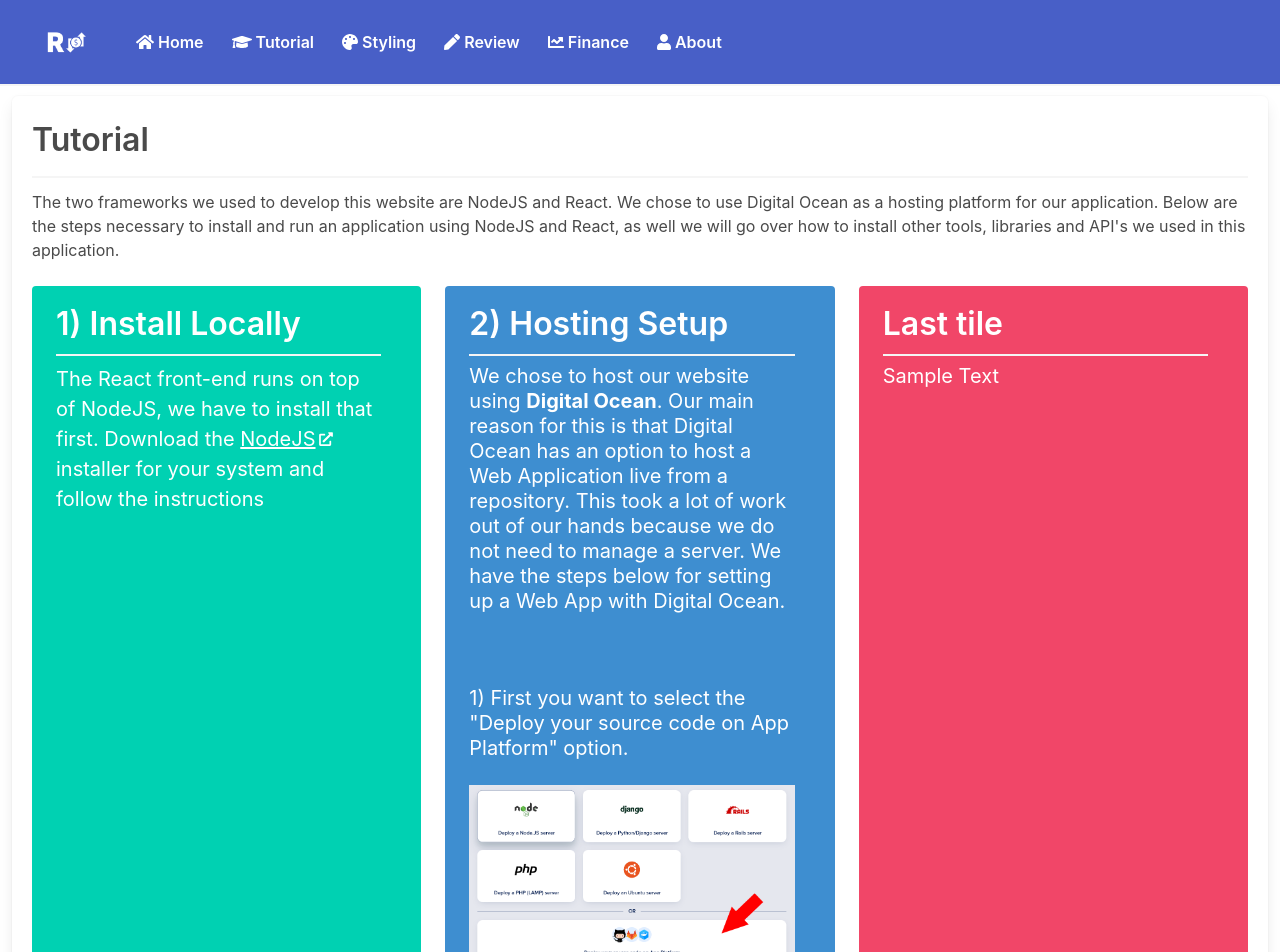
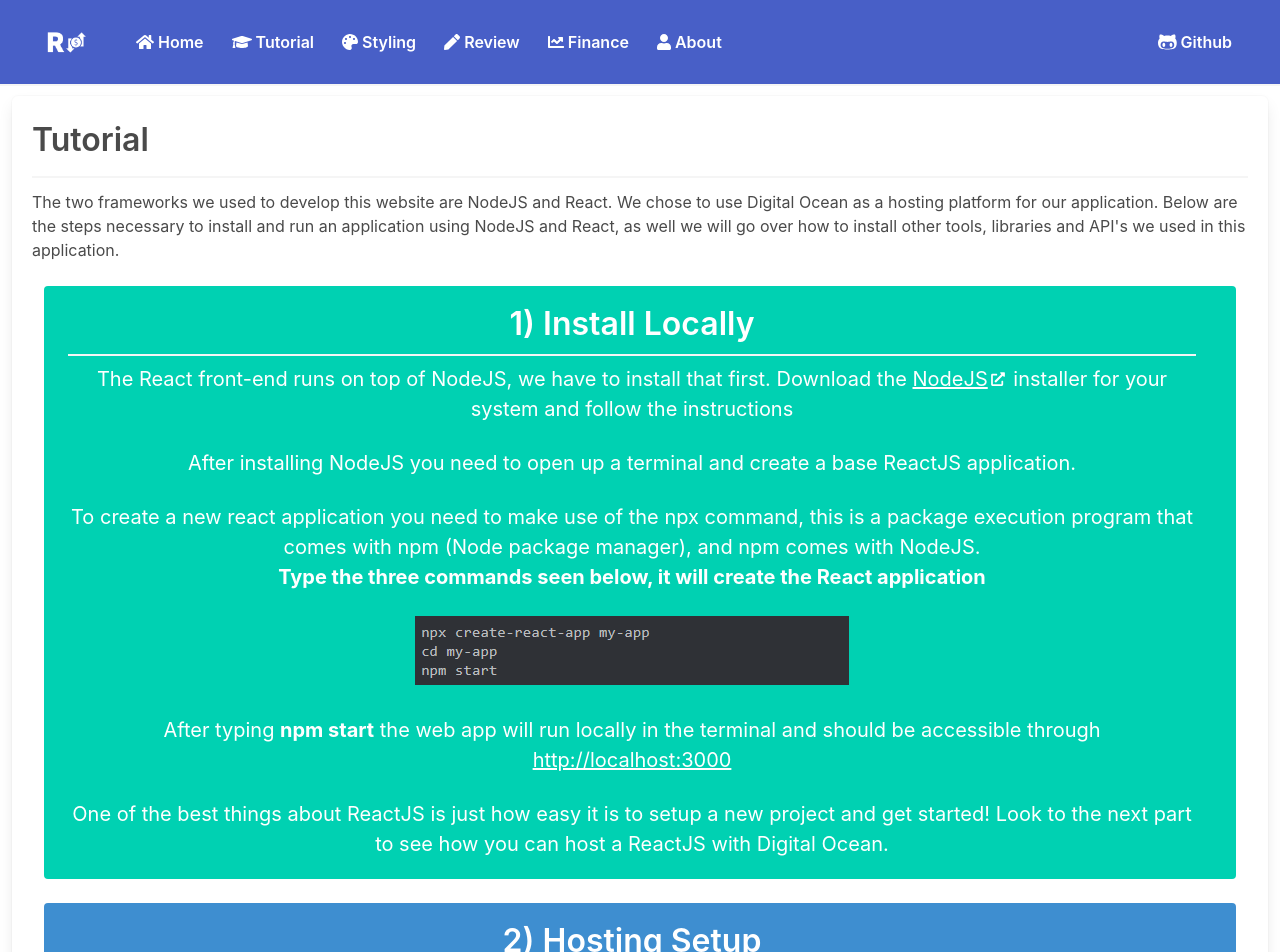
Before and after one commit to tiago-a-ribeiro/my-app, a React (Create React App) app: page /tutorial in a window 1280 px wide. Shown: the top 952 px of the page. Built offline with nearby package versions, Linux system fonts and the light colour scheme.

Commit message:
Added new fontawesome library for brand icons. Finishing the tutorial page, changed format of tiles as well.

```diff
--- a/package.json
+++ b/package.json
@@ -4,6 +4,7 @@
   "private": true,
   "dependencies": {
     "@fortawesome/fontawesome-svg-core": "^1.2.36",
+    "@fortawesome/free-brands-svg-icons": "^5.15.4",
     "@fortawesome/free-solid-svg-icons": "^5.15.4",
     "@fortawesome/react-fontawesome": "^0.1.16",
     "@testing-library/jest-dom": "^5.14.1",
--- a/src/Routers.js
+++ b/src/Routers.js
@@ -18,6 +18,10 @@
   faPen,
   faUser
 } from '@fortawesome/free-solid-svg-icons'
+
+import {
+  faGithubAlt
+} from '@fortawesome/free-brands-svg-icons'
 
 // Add new components here
 
@@ -58,6 +62,7 @@
           </div>
           <div className="navbar-end">
 
+          <a className="navbar-item mr-1 has-text-weight-semibold" href="https://github.com/tiago-a-ribeiro/my-app" target="_blank"><FontAwesomeIcon className="is-size-5" icon={faGithubAlt} />&nbsp;Github</a>
           </div>
         </div>
       </nav>
--- a/src/components/Styling.js
+++ b/src/components/Styling.js
@@ -11,6 +11,10 @@
       <div>
         <h1>Styling Page (How to make a website look great!)</h1>
         <p>Talk about we used Bulma and fontawesome and how using css libraries is not only a great way to make websites look good but also speed up that process of styling websites</p>
+        <p>
+          One of the best ways to make a website look great is by making use of a CSS library. The most popular CSS library is Bootstrap but for this website we decided
+          to make use of a different, pure CSS libary called BULMA.
+        </p>
       </div>
     );
   }
--- a/src/components/Tutorial.js
+++ b/src/components/Tutorial.js
@@ -10,6 +10,7 @@
 import tut0 from '../media/tutorial_step0.png';
 import tut1 from '../media/tutorial_step1.png';
 import tut2 from '../media/tutorial_step2.png';
+import cmdPic from '../media/command.png';
 import tut3 from '../media/tutorial_step3.png';
 
 
@@ -36,19 +37,39 @@
             will go over how to install other tools, libraries and API's we used in this application.
           </p>
           <div className="tile is-ancestor py-5">
-            <div className="tile">
-              <div className="tile is-parent is-vertical">
-                <article className="tile is-child notification is-primary">
+            <div className="tile is-vertical">
+              <div className="tile is-parent is-vertical mx-3">
+                <article className="tile is-child notification is-primary has-text-centered	">
                   <p className="title mb-3">1) Install Locally</p>
                   <hr className="my-2" />
                   <p className="is-size-5">
                     The React front-end runs on top of NodeJS, we have to install that first.
                     Download the <a href="https://nodejs.org/en/download/" target="_blank" rel="noreferrer">NodeJS<FontAwesomeIcon icon={faExternalLinkAlt} transform="shrink-5" /></a> installer for your system and follow the instructions
                   </p>
+                  <br/>
+                  <p className="is-size-5">
+                    After installing NodeJS you need to open up a terminal and create a base ReactJS application.
+                  </p>
+                  <br/>
+                  <p className="is-size-5">
+                    To create a new react application you need to make use of the npx command, this is a package execution program that comes with npm (Node package manager), and npm comes with NodeJS.
+                    <br />
+                    <b>Type the three commands seen below, it will create the React application</b>
+                  </p>
+                  <br/>
+                  <img src={cmdPic} alt="commandRef"/>
+                  <br/><br/>
+                  <p className="is-size-5">
+                    After typing <b>npm start</b> the web app will run locally in the terminal and should be accessible through <a href="http://localhost:3000">http://localhost:3000</a>
+                  </p>
+                  <br/>
+                  <p className="is-size-5">
+                    One of the best things about ReactJS is just how easy it is to setup a new project and get started! Look to the next part to see how you can host a ReactJS with Digital Ocean.
+                  </p>
                 </article>
               </div>
-              <div className="tile is-parent">
-                <article className="tile is-child notification is-info">
+              <div className="tile is-parent mx-3">
+                <article className="tile is-child notification is-info has-text-centered">
                   <p className="title mb-3">2) Hosting Setup</p>
                   <hr className="my-2" />
                   <p className="subtitle">
@@ -56,7 +77,7 @@
                     has an option to host a Web Application live from a repository. This took a lot of work
                     out of our hands because we do not need to manage a server. We have the steps below for setting up a Web App with Digital Ocean.
                   </p>
-                  <br/><br/>
+                  <br/>
                   <p className="subtitle">
                     1) First you want to select the "Deploy your source code on App Platform" option.
                   </p>
@@ -68,17 +89,14 @@
                   <img src={tut1} alt="RyeFinance"/>
                   <br/><br/>
                   <p className="subtitle">
-                    3) Afterwards, there are more configuration options, but the most important to point out is the type of site.
-                    In our case we decided to use a static site as there isn't any need for our website to be a web service (write why maybe?).
+                    3) Afterwards, there are more configuration options, but the most important to point out is the type of site.<br />
+                    In our case we decided to use a static site as there isn't any need for our website to be a web service as we aren't receiving data from the user.
                   </p>
                   <img src={tut2} alt="RyeFinance"/>
-                </article>
-              </div>
-              <div className="tile is-parent">
-                <article className="tile is-child notification is-danger">
-                  <p className="title mb-3">Last tile</p>
-                  <hr className="my-2" />
-                  <p className="subtitle">Sample Text</p>
+                  <br/><br/>
+                  <p className="subtitle">
+                    Then you just follow the rest of the steps which are very straightforward, they provide you the link and your web app is up and running!
+                  </p>
                 </article>
               </div>
             </div>
```
Also changed, not shown: src/media/command.png (added), 1 other file (tests, documents, lock files or other folders).
